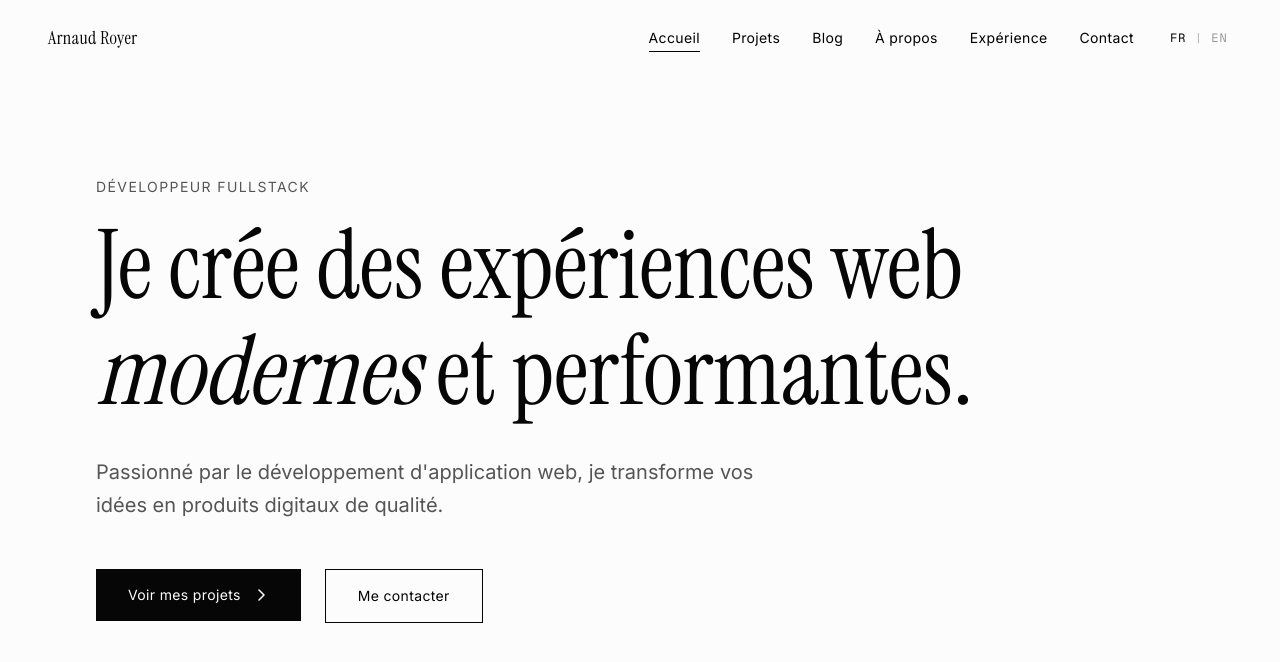
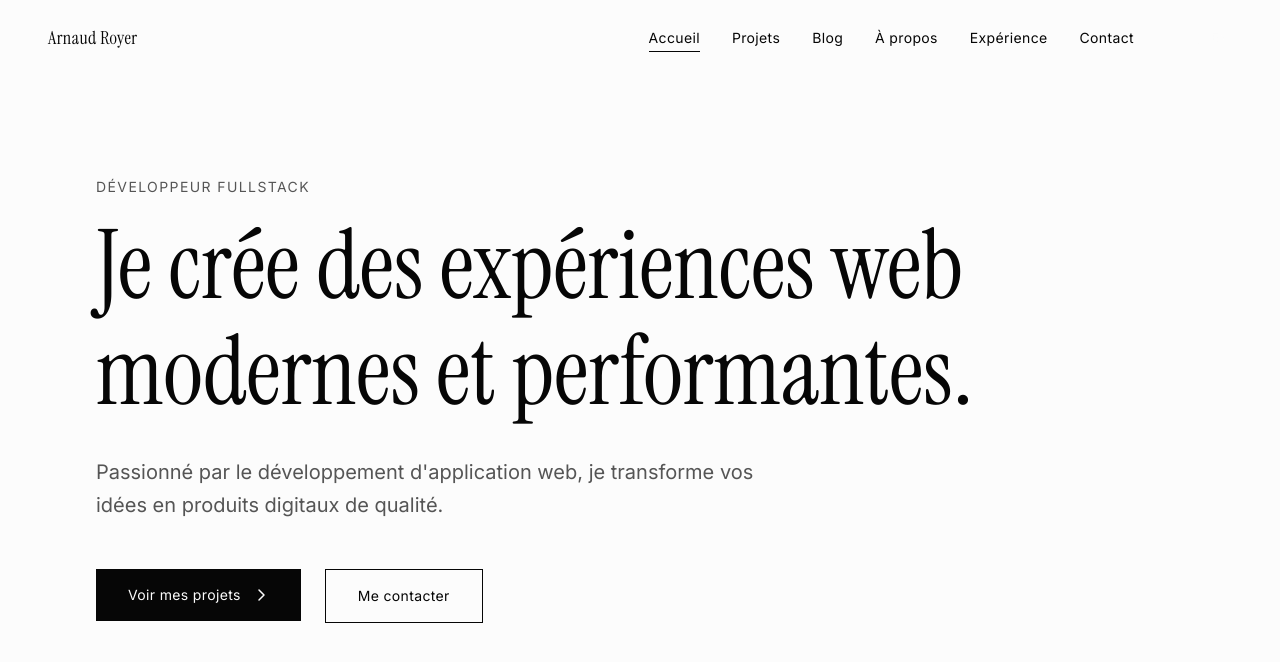
Before and after one commit to itsarnaud/Portfolio, a Next.js app: page /fr in a window 1280 px wide. Shown: the top 662 px of the page. Built offline with nearby package versions, Linux system fonts and the light colour scheme.

Commit message:
fix: navbar illisible au scroll + titre hero sans italique isolée

```diff
--- a/src/app/[locale]/page.tsx
+++ b/src/app/[locale]/page.tsx
@@ -40,9 +40,9 @@ const Home = () => {
 
         <h1 ref={titleRef} className="text-5xl md:text-7xl lg:text-8xl font-display leading-[1.1] mb-8 text-balance">
           {locale === "fr" ? (
-            <>Je crée des expériences web <span className="italic">modernes</span> et performantes.</>
+            <>Je crée des expériences web modernes et performantes.</>
           ) : (
-            <>I craft <span className="italic">modern</span> and high-performance web experiences.</>
+            <>I craft modern and high-performance web experiences.</>
           )}
         </h1>
 
--- a/src/components/global/Navbar.tsx
+++ b/src/components/global/Navbar.tsx
@@ -23,9 +23,17 @@ const Navbar = () => {
   const menuRef      = useRef<HTMLDivElement>(null);
   const menuItemsRef = useRef<HTMLAnchorElement[]>([]);
   const [isMenuOpen, setIsMenuOpen] = useState(false);
+  const [isScrolled, setIsScrolled] = useState(false);
 
   useEffect(() => {
     gsap.fromTo(navRef.current, { y: -100, opacity: 0 }, { y: 0, opacity: 1, duration: 0.7, ease: "power3.out", delay: 0.3 });
+  }, []);
+
+  useEffect(() => {
+    const onScroll = () => setIsScrolled(window.scrollY > 40);
+    onScroll();
+    window.addEventListener('scroll', onScroll, { passive: true });
+    return () => window.removeEventListener('scroll', onScroll);
   }, []);
 
   useEffect(() => {
@@ -48,9 +56,9 @@ const Navbar = () => {
     <>
       <nav
         ref={navRef}
-        className="fixed top-0 left-0 right-0 z-50 px-6 md:px-12 py-6 flex items-center justify-between mix-blend-difference"
+        className={`fixed top-0 left-0 right-0 z-50 px-6 md:px-12 py-6 flex items-center justify-between transition-colors duration-300 ${isScrolled ? 'bg-background/85 backdrop-blur-md border-b border-border' : 'border-b border-transparent'}`}
       >
-        <Link href="/" className="text-lg font-medium font-display tracking-wide text-primary-foreground hover:opacity-70 transition-opacity">
+        <Link href="/" className="text-lg font-medium font-display tracking-wide text-foreground hover:opacity-70 transition-opacity">
           Arnaud Royer
         </Link>
 
@@ -59,7 +67,7 @@ const Navbar = () => {
             <Link
               key={link.href}
               href={link.href}
-              className={`text-sm tracking-wide text-primary-foreground hover:opacity-70 transition-opacity relative ${pathname === link.href ? 'after:absolute after:-bottom-1 after:left-0 after:w-full after:h-px after:bg-current' : ''}`}
+              className={`text-sm tracking-wide text-foreground hover:opacity-70 transition-opacity relative ${pathname === link.href ? 'after:absolute after:-bottom-1 after:left-0 after:w-full after:h-px after:bg-current' : ''}`}
             >
               {link.label}
             </Link>
@@ -72,8 +80,8 @@ const Navbar = () => {
           className="md:hidden flex flex-col gap-1.5 p-2"
           aria-label={t('openMenu')}
         >
-          <span className="w-6 h-px bg-primary-foreground" />
-          <span className="w-6 h-px bg-primary-foreground" />
+          <span className="w-6 h-px bg-foreground" />
+          <span className="w-6 h-px bg-foreground" />
         </button>
       </nav>
 
```
Also changed, not shown: 1 other file (tests, documents, lock files or other folders).
